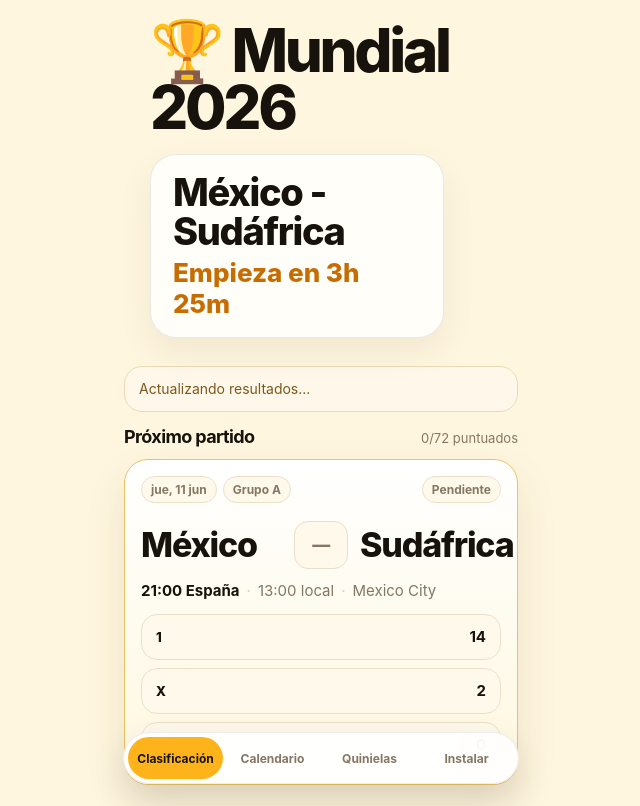
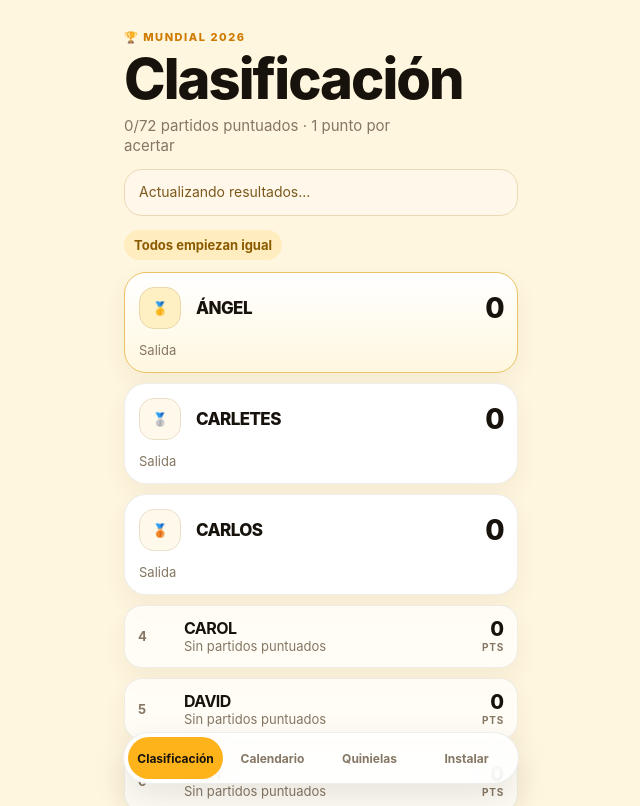
Before and after one commit to javiiitalavera/mundial-porra-2026, a Next.js app: page / in a window 1280 px wide. Shown: the top 806 px of the page, without its empty margins (319-959 px from the left). Built offline with nearby package versions, Linux system fonts and the light colour scheme.

Commit message:
Show classification only on home

```diff
--- a/app/globals.css
+++ b/app/globals.css
@@ -1077,3 +1077,27 @@ body {
     font-size: 14px;
   }
 }
+
+/* Classification-only home */
+.classification-header {
+  padding-top: 8px;
+  padding-bottom: 12px;
+}
+
+.classification-header h1 {
+  margin-top: 4px;
+  font-size: clamp(42px, 11vw, 56px);
+  line-height: 0.95;
+}
+
+.classification-header p {
+  margin-top: 10px;
+}
+
+.classification-only-block {
+  margin-top: 6px;
+}
+
+.classification-only-block .leader-note {
+  margin-bottom: 12px;
+}
--- a/app/page.tsx
+++ b/app/page.tsx
@@ -1,9 +1,6 @@
-import { MatchCard } from "@/components/MatchCard";
 import { StandingCard } from "@/components/StandingCard";
-import { formatStartsIn, resultLabel } from "@/lib/format";
 import { getFootballDataResults } from "@/lib/footballData";
-import { getMatches, getNextMatch, getStandings } from "@/lib/scoring";
-import type { Match, MatchResult } from "@/lib/types";
+import { getMatches, getStandings } from "@/lib/scoring";
 
 export const revalidate = 600;
 
@@ -14,14 +11,6 @@ function leaderText(standings: ReturnType<typeof getStandings>, played: number):
   return tied > 1 ? "Empate en cabeza" : "Líder provisional";
 }
 
-function heroStatus(match: Match, result?: MatchResult): string {
-  if (result?.status === "FINISHED") return resultLabel(result);
-  if (result?.status === "LIVE") return result.minute ? `En juego · ${result.minute}'` : "En juego";
-
-  const countdown = formatStartsIn(match.date, match.timeEt);
-  return countdown === "En juego" ? "Pendiente de marcador" : countdown;
-}
-
 const podiumMedals = ["🥇", "🥈", "🥉"];
 
 export default async function HomePage() {
@@ -29,55 +18,37 @@ export default async function HomePage() {
   const standings = getStandings(payload.results);
   const played = Object.keys(payload.results).length;
   const total = getMatches().length;
-  const nextMatch = getNextMatch(payload.results);
   const podium = standings.slice(0, 3);
   const rest = standings.slice(3);
 
   return (
     <section className="screen">
-      <header className="app-header hero-sport compact-hero">
-        <div>
-          <h1>🏆 Mundial 2026</h1>
-          {nextMatch ? (
-            <div className="hero-next">
-              <div>{nextMatch.home} - {nextMatch.away}</div>
-              <span>{heroStatus(nextMatch, payload.results[nextMatch.id])}</span>
-            </div>
-          ) : (
-            <p>{played}/{total} partidos puntuados</p>
-          )}
-        </div>
+      <header className="page-header classification-header">
+        <div className="section-label">🏆 Mundial 2026</div>
+        <h1>Clasificación</h1>
+        <p>{played}/{total} partidos puntuados · 1 punto por acertar</p>
       </header>
 
       {payload.error ? (
         <div className="system-notice">Actualizando resultados...</div>
       ) : null}
 
-      {nextMatch ? (
-        <section className="block compact-next-block">
-          <div className="block-heading">
-            <h2>Próximo partido</h2>
-            <span>{played}/{total} puntuados</span>
-          </div>
-          <MatchCard match={nextMatch} result={payload.results[nextMatch.id]} featured />
-        </section>
-      ) : null}
-
-      <section className="block classification-block">
-        <div className="block-heading">
-          <h2>Clasificación</h2>
-          <span>1 punto por acertar</span>
-        </div>
-
+      <section className="block classification-only-block">
         <div className="leader-note">{leaderText(standings, played)}</div>
 
         <div className="podium">
           {podium.map((row, index) => (
-            <a key={row.player} href={`/pronosticos/${encodeURIComponent(row.player)}`} className={`podium-card rank-${index + 1}`}>
+            <a
+              key={row.player}
+              href={`/pronosticos/${encodeURIComponent(row.player)}`}
+              className={`podium-card rank-${index + 1}`}
+            >
               <div className="podium-top">{podiumMedals[index]}</div>
               <div className="podium-name">{row.player}</div>
               <div className="podium-score">{row.points}</div>
-              <div className="muted">{row.played === 0 ? "Salida" : `${row.correct}/${row.played} · ${row.percentage}%`}</div>
+              <div className="muted">
+                {row.played === 0 ? "Salida" : `${row.correct}/${row.played} · ${row.percentage}%`}
+              </div>
             </a>
           ))}
         </div>
```
Also changed, not shown: 1 other file (tests, documents, lock files or other folders).
